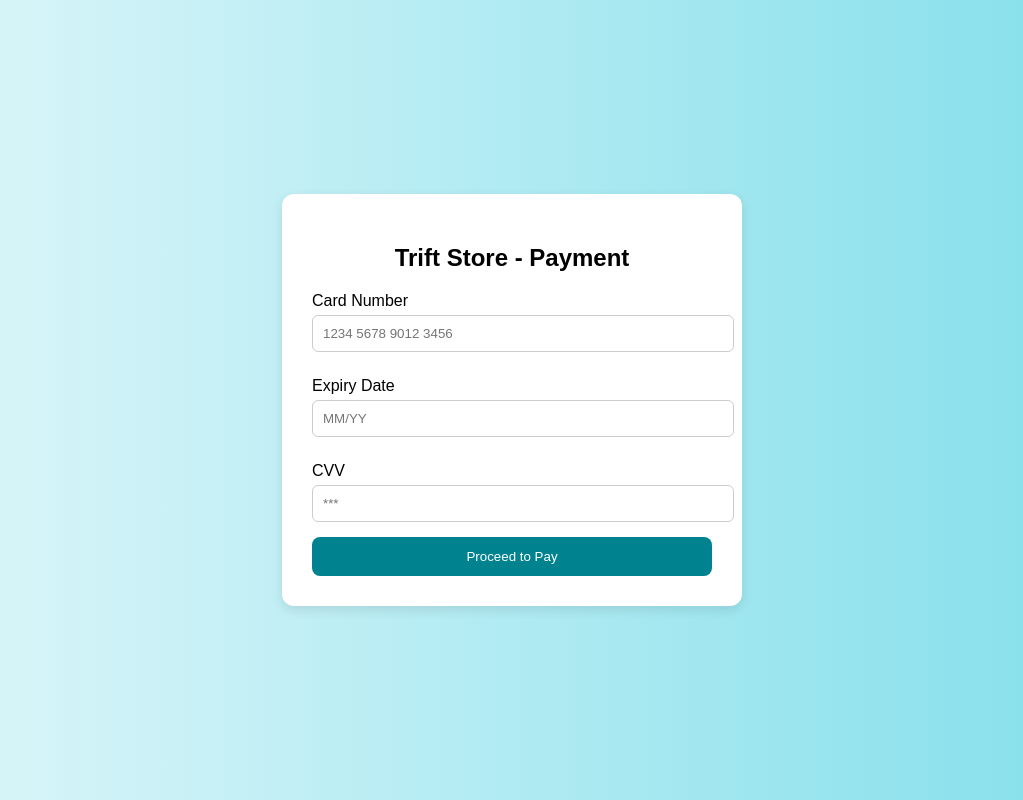
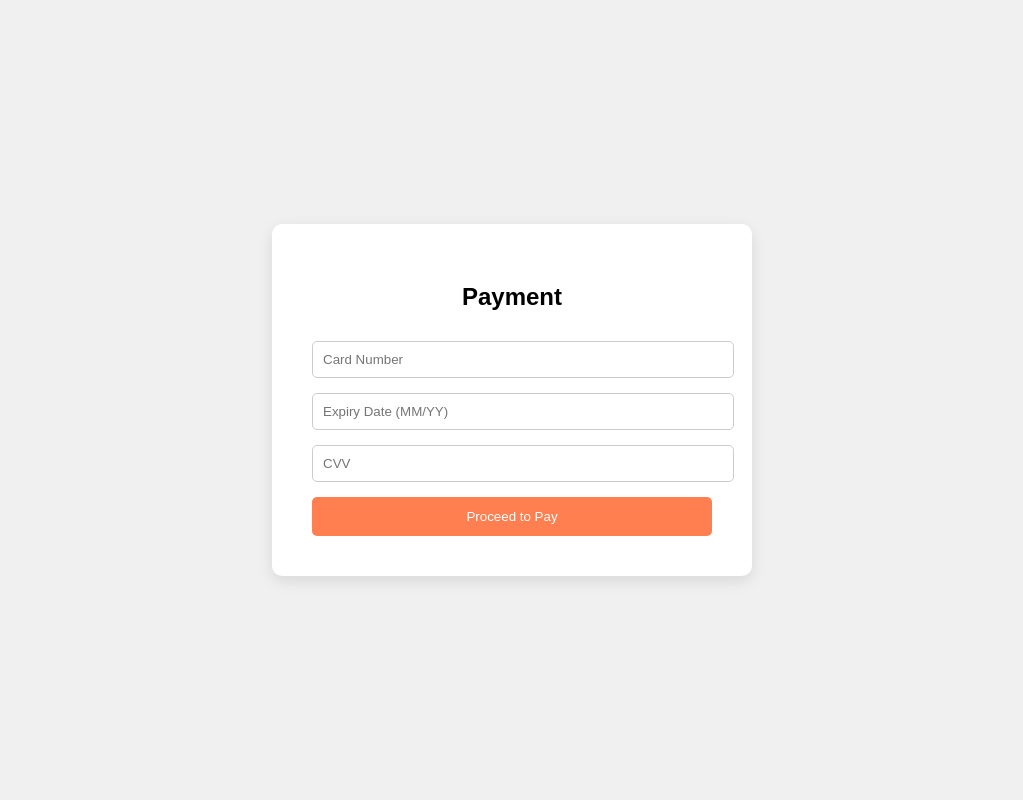
Before and after one commit to Sravya002/THRIFTING-, a plain HTML site: page payment.html in a window 1280 px wide. Shown: the whole page, without its empty margins (128-1151 px from the left). Drawn offline with Linux system fonts and the light colour scheme.

Commit message:
Update payment.html

```diff
--- a/payment.html
+++ b/payment.html
@@ -2,72 +2,32 @@
 <html lang="en">
 <head>
 <meta charset="UTF-8">
-  <title>Trift Store -Payment</title>
+<meta name="viewport" content="width=device-width, initial-scale=1.0">
+<title>Thrift Store - Payment</title>
 <style>
-    body {
-      font-family: Arial, sans-serif;
-      margin: 0;
-      background: linear-gradient(to right, #e0f7fa, #80deea);
-      display: flex;
-      justify-content: center;
-      align-items: center;
-      height: 100vh;
-    }
-    .payment-container {
-      background: white;
-      padding: 30px;
-      border-radius: 12px;
-      box-shadow: 0 4px 12px rgba(0,0,0,0.1);
-      width: 100%;
-      max-width: 400px;
-    }
-    h2 {
-      margin-bottom: 20px;
-      text-align: center;
-    }
-    label {
-      display: block;
-      margin: 10px 0 5px;
-    }
-    input {
-      width: 100%;
-      padding: 10px;
-      margin-bottom: 15px;
-      border-radius: 6px;
-      border: 1px solid #ccc;
-    }
-    button {
-      width: 100%;
-      padding: 12px;
-      background: #00838f;
-      color: white;
-      border: none;
-      border-radius: 8px;
-      cursor: pointer;
-    }
-    button:hover {
-      background: #006064;
-    }
+body {font-family:'Arial',sans-serif; background:#f0f0f0; display:flex; justify-content:center; align-items:center; min-height:100vh; margin:0;}
+.container {background:white; padding:40px; border-radius:10px; box-shadow:0 5px 15px rgba(0,0,0,0.1); width:90%; max-width:400px;}
+h2 {text-align:center; margin-bottom:30px;}
+form input {width:100%; padding:10px; margin-bottom:15px; border:1px solid #ccc; border-radius:5px;}
+button {width:100%; padding:12px; background:#ff7f50; color:white; border:none; border-radius:5px; cursor:pointer; transition:background 0.3s;}
+button:hover {background:#ff4500;}
 </style>
 </head>
 <body>
-  <div class="payment-container">
-    <h2>Trift Store - Payment</h2>
-    <form onsubmit="pay(event)">
-      <label>Card Number</label>
-      <input type="text" required maxlength="16" placeholder="1234 5678 9012 3456">
-      <label>Expiry Date</label>
-      <input type="text" required placeholder="MM/YY">
-      <label>CVV</label>
-      <input type="password" required maxlength="3" placeholder="***">
+<div class="container">
+    <h2>Payment</h2>
+    <form id="paymentForm">
+        <input type="text" placeholder="Card Number" required>
+        <input type="text" placeholder="Expiry Date (MM/YY)" required>
+        <input type="text" placeholder="CVV" required>
         <button type="submit">Proceed to Pay</button>
     </form>
 </div>
-
 <script>
-    function proceedToPayment() {
-      window.location.href = "payment.html";
-    }
+document.getElementById('paymentForm').addEventListener('submit', function(e){
+    e.preventDefault();
+    window.location.href = 'thankyou.html';
+});
 </script>
 </body>
 </html>
```
Lines whose indentation alone changed are shown as unchanged.
